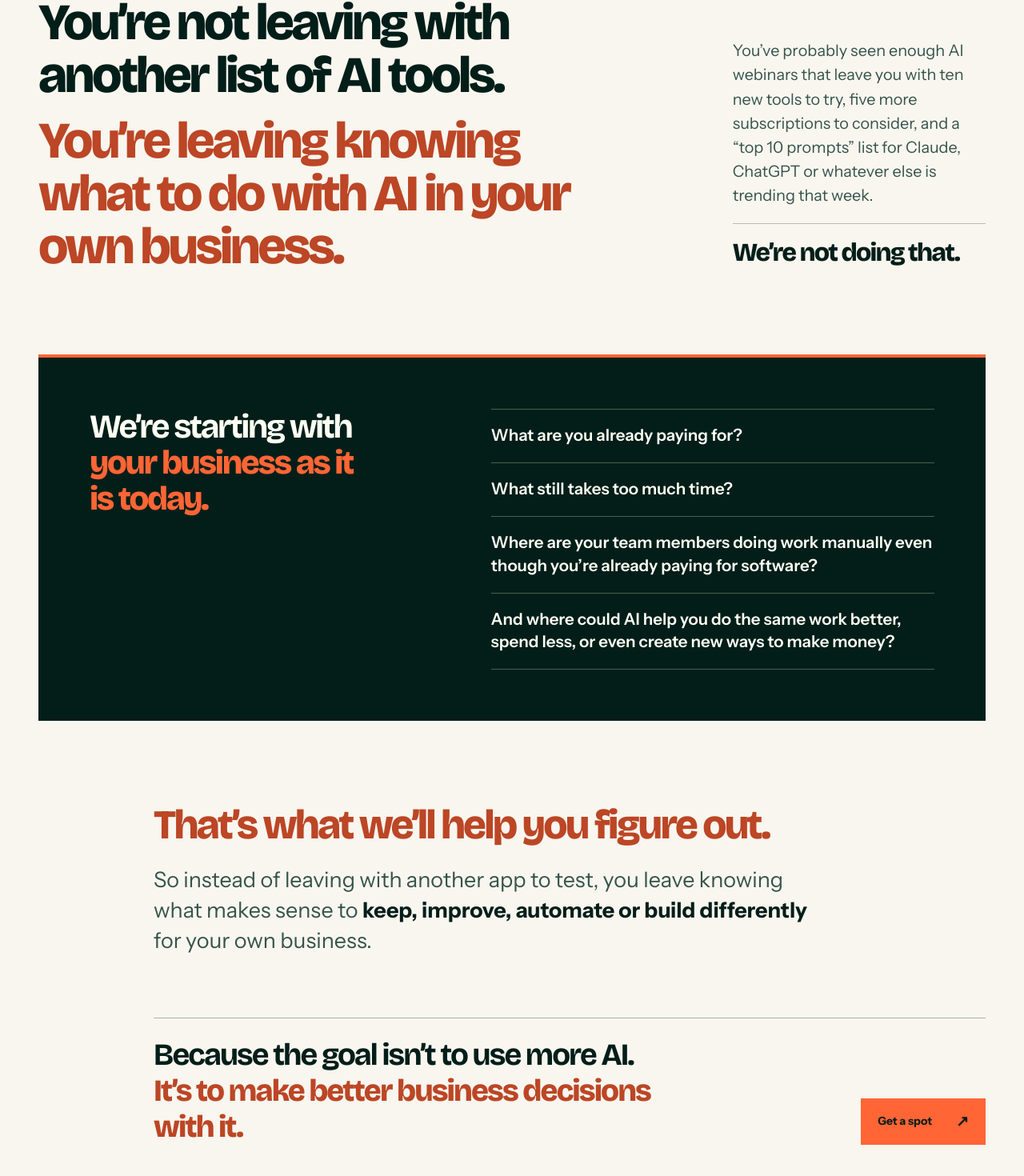
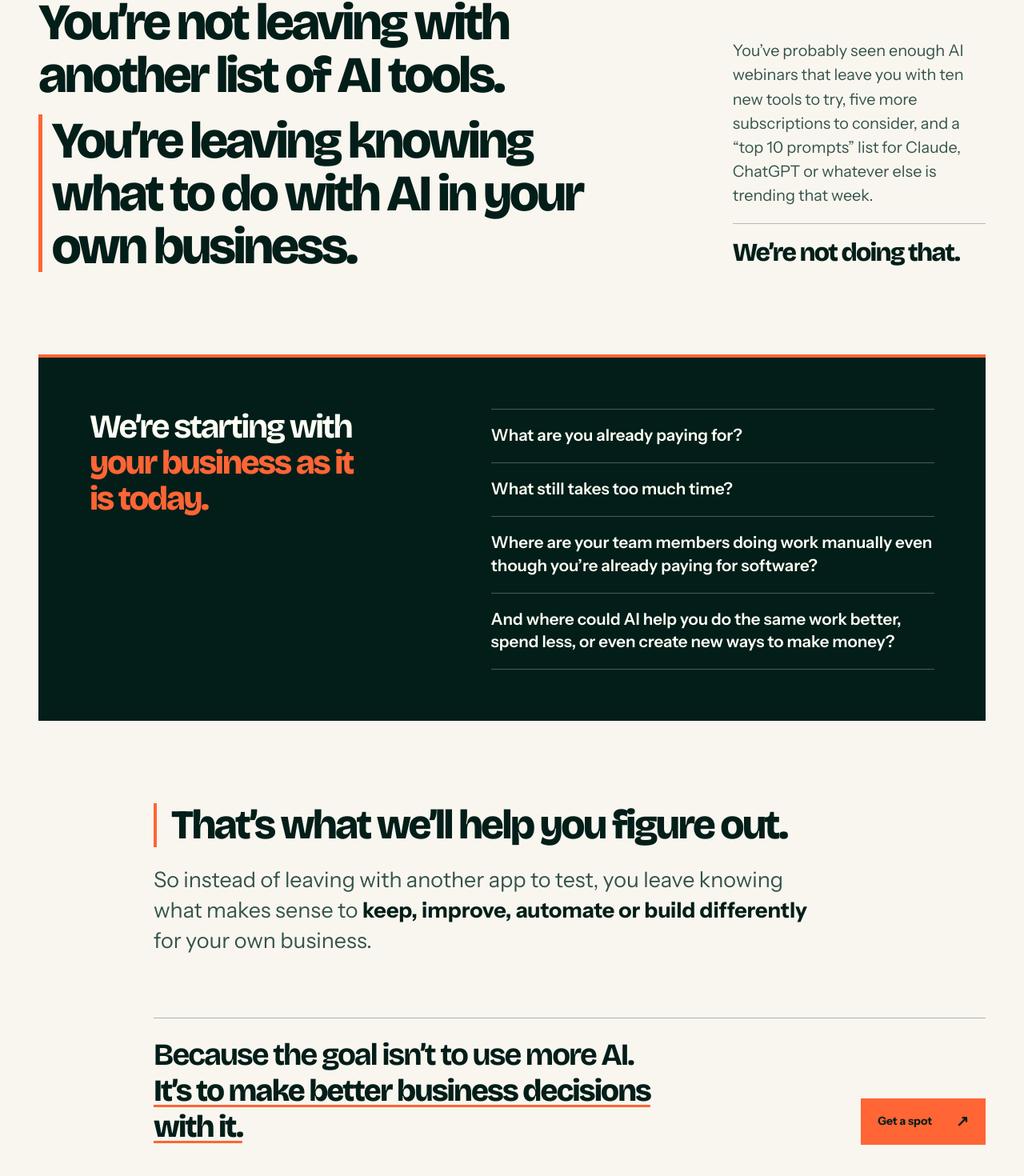
Before and after one commit to Greatdorlin/run-rentless, a Next.js app: page /webinar in a window 1280 px wide. Shown: the part 766-2236 px from the top of the page at 80% size. Built offline with nearby package versions, Linux system fonts and the light colour scheme.

Commit message:
Unify webinar orange accents

```diff
--- a/src/app/webinar/webinar.css
+++ b/src/app/webinar/webinar.css
@@ -44,7 +44,7 @@
 .webinar-problem__opening { display:grid; grid-template-columns:minmax(0,1.5fr) minmax(270px,.6fr); gap:clamp(44px,6vw,90px); align-items:end; }
 .webinar-problem h2 { max-width:840px; margin-bottom:0; font-size:clamp(43px,5vw,76px); line-height:1.03; font-weight:800; }
 .webinar-problem h2 span { display:block; }
-.webinar-problem h2 span+span { margin-top:.25em; color:#bc4625; }
+.webinar-problem h2 span+span { margin-top:.25em; padding-left:.18em; border-left:.08em solid var(--event-orange); color:var(--ink); }
 .webinar-problem__intro { padding:0 0 7px; }
 .webinar-problem__intro p:first-child { color:#35534b; font-size:clamp(17px,1.55vw,20px); line-height:1.52; }
 .webinar-problem__turn { margin:34px 0 0; padding-top:18px; border-top:1px solid rgba(3,30,25,.28); font-family:var(--display); font-size:clamp(26px,2.5vw,34px); font-weight:800; letter-spacing:-.055em; line-height:1.1; }
@@ -54,12 +54,12 @@
 .webinar-problem__questions ul { margin:0; padding:0; list-style:none; border-top:1px solid rgba(253,255,244,.28); }
 .webinar-problem__questions li { padding:18px 0 20px; border-bottom:1px solid rgba(253,255,244,.28); font-size:clamp(16px,1.6vw,21px); line-height:1.38; font-weight:600; }
 .webinar-problem__closing { max-width:1040px; margin:clamp(64px,8vw,110px) 0 0 auto; }
-.webinar-problem__answer { margin-bottom:22px; color:#bc4625; font-family:var(--display); font-size:clamp(34px,4vw,56px); font-weight:800; line-height:1.08; letter-spacing:-.055em; }
+.webinar-problem__answer { margin-bottom:22px; padding-left:18px; border-left:4px solid var(--event-orange); color:var(--ink); font-family:var(--display); font-size:clamp(34px,4vw,56px); font-weight:800; line-height:1.08; letter-spacing:-.055em; }
 .webinar-problem__closing > p:nth-child(2) { max-width:850px; margin-bottom:0; color:#35534b; font-size:clamp(19px,2.1vw,27px); line-height:1.42; }
 .webinar-problem__closing > p:nth-child(2) strong { color:var(--ink); }
 .webinar-problem__final { display:flex; justify-content:space-between; align-items:end; gap:45px; margin-top:clamp(48px,6vw,80px); padding-top:23px; border-top:1px solid rgba(3,30,25,.3); }
 .webinar-problem__final p { max-width:650px; margin:0; font-family:var(--display); font-size:clamp(25px,3vw,40px); font-weight:700; letter-spacing:-.05em; line-height:1.17; }
-.webinar-problem__final strong { color:#bc4625; font-weight:800; }
+.webinar-problem__final strong { color:var(--ink); font-weight:800; text-decoration:underline; text-decoration-color:var(--event-orange); text-decoration-thickness:3px; text-underline-offset:5px; }
 .webinar-problem__final .webinar-cta { flex:none; }
 
 .webinar-featured { margin:0; padding:0 0 clamp(72px,8vw,120px); background:var(--event-paper); }
```
